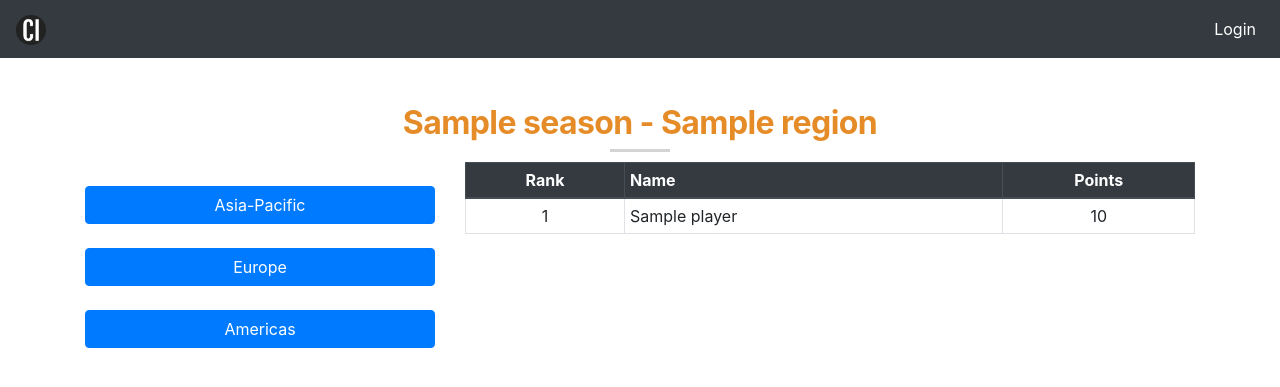
After one commit to crazynayan/hgm, a Flask app: template templates/standings.html in a window 1280 px wide. The commit adds this page. Shown: the top 387 px of the page. Run offline with Flask 2, Linux system fonts and the light colour scheme; the template is opened without the code that fills it: most values are stand-ins (such as "Sample title", 1, 10 or a date in 2020); parts of the project's set-up code (start-up, migrations or seed data) failed here and were passed over; some libraries are stand-ins or nearby versions.

Commit message:
Standings

```diff
--- a/app.py
+++ b/app.py
@@ -12,6 +12,17 @@ login = LoginManager(app)
 login.login_view = "login"
 login.session_protection = "strong" if Config.CI_SECURITY else "basic"
 
+
+@app.shell_context_processor
+def make_shell_context():
+    from models import Player
+    return {
+        "User": User,
+        "Player": Player,
+        "Config": Config,
+    }
+
+
 if __name__ == "__main__":
     app.run()
 
--- a/models.py
+++ b/models.py
@@ -18,6 +18,7 @@ class User(FirestoreDocument, UserMixin):
         self.username: str = str()
         self.password_hash: str = str()
         self.token: str = str()
+        self.season:str = Config.SEASON2021_1
         self.token_expiration: datetime = datetime.utcnow().replace(tzinfo=pytz.UTC)
 
     def __repr__(self) -> str:
--- a/requirements.txt
+++ b/requirements.txt
@@ -12,6 +12,7 @@ google-cloud-core==1.6.0
 google-cloud-firestore==2.1.1
 googleapis-common-protos==1.53.0
 grpcio==1.38.0
+gunicorn==20.1.0
 idna==2.10
 itsdangerous==2.0.1
 Jinja2==3.0.1
--- a/templates/base.html
+++ b/templates/base.html
@@ -43,16 +43,16 @@
         <div class="collapse navbar-collapse" id="navbarMenu">
             <div class="navbar-nav mr-auto">
                 {%- if current_user.is_authenticated %}
-                    <a class="nav-item nav-link {% if request.url_rule.endpoint == 'home' %}active{% endif %}"
-                       href="{{ url_for('home') }}" title="Dashboard">
+                    <a class="nav-item nav-link {% if request.url_rule.endpoint == 'play' %}active{% endif %}"
+                       href="{{ url_for('home') }}" title="Play">
                         <span class="oi oi-dashboard"></span> Play
                     </a>
-                    <a class="nav-item nav-link {% if request.url_rule.endpoint == 'home' %}active{% endif %}"
-                       href="{{ url_for('home') }}" title="Event Data Entry">
+                    <a class="nav-item nav-link {% if request.url_rule.endpoint == 'standings' %}active{% endif %}"
+                       href="{{ url_for('standings', region=config.APAC) }}" title="Standings">
                         <span class="oi oi-task"></span> Standings
                     </a>
-                    <a class="nav-item nav-link {% if request.url_rule.endpoint == 'home' %}active{% endif %}"
-                       href="{{ url_for('home') }}" title="Main Report">
+                    <a class="nav-item nav-link {% if request.url_rule.endpoint == 'results' %}active{% endif %}"
+                       href="{{ url_for('home') }}" title="Results">
                         <span class="oi oi-spreadsheet"></span> Results
                     </a>
                 {%- endif %}
--- a/templates/home.html
+++ b/templates/home.html
@@ -2,7 +2,7 @@
 
 {% block app_content %}
     <div class="row">
-        <div class="col-md ">
+        <div class="col-md">
             <div class="section-title ">
                 <h2 class="text-center">Hearthstone Grandmasters</h2>
                 <p class="text-center">Welcome to Hearthstone Grandmasters 2021</p>
--- /dev/null
+++ b/templates/standings.html
@@ -0,0 +1,63 @@
+{% extends "base.html" %}
+
+{% block app_content %}
+    <div class="row">
+        <div class="col-md">
+            <div class="section-title">
+                <h2 class="text-center">{{ season }} - {{ region }}</h2>
+            </div>
+        </div>
+    </div>
+    <div class="row">
+        <div class="col-md-4">
+            <br>
+            <div class="row">
+                <div class="col-md">
+                    <a class="btn btn-primary btn-block text-white"
+                       href="{{ url_for('standings', region=config.APAC) }}">
+                        <span class="oi oi-map"></span> {{ config.APAC }}
+                    </a>
+                </div>
+            </div>
+            <br>
+            <div class="row">
+                <div class="col-md">
+                    <a class="btn btn-primary btn-block text-white"
+                       href="{{ url_for('standings', region=config.EUROPE) }}">
+                        <span class="oi oi-map"></span> {{ config.EUROPE }}
+                    </a>
+                </div>
+            </div>
+            <br>
+            <div class="row">
+                <div class="col-md">
+                    <a class="btn btn-primary btn-block text-white"
+                       href="{{ url_for('standings', region=config.AMERICAS) }}">
+                        <span class="oi oi-map"></span> {{ config.AMERICAS }}
+                    </a>
+                </div>
+            </div>
+        </div>
+        <div class="col-md-8">
+            <table class="table table-bordered table-hover table-sm">
+                <thead class="thead-dark">
+                <tr>
+                    <th class="text-center" scope="col">Rank</th>
+                    <th class="" scope="col">Name</th>
+                    <th class="text-center" scope="col">Points</th>
+                </tr>
+                </thead>
+                <tbody>
+                {% for player in players %}
+                    <tr>
+                        <td class="text-center">{{ player.rank }}</td>
+                        <td class="">{{ player.name }}</td>
+                        <td class="text-center">{{ player.points }}</td>
+                    </tr>
+                {% endfor %}
+                </tbody>
+            </table>
+        </div>
+    </div>
+    <br>
+{% endblock %}
```
Also changed, not shown: routes.py (+15 -6 lines).
